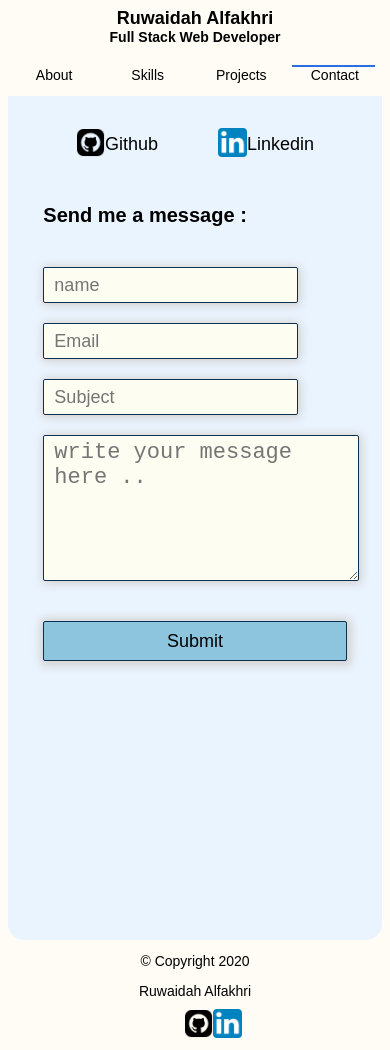
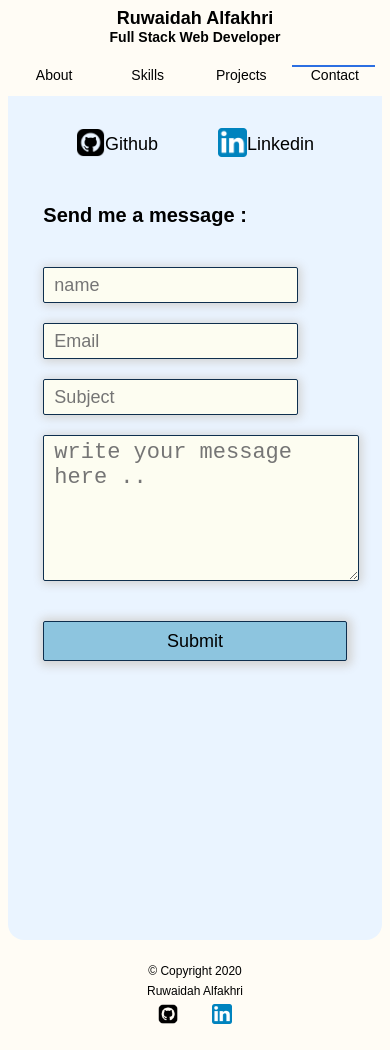
Before and after one commit to Ruwaidah/my-portfolio, a React (Create React App) app: page /contact-me in a window 390 px wide. Built offline with nearby package versions, Linux system fonts and the light colour scheme; a web font is replaced by a local one.

Commit message:
responsive footer

```diff
--- a/src/Components/footer/footer.css
+++ b/src/Components/footer/footer.css
@@ -4,14 +4,13 @@
   flex-direction: column;
   justify-content: center;
   align-items: center;
-    font-family: 'Kodchasan', sans-serif;
+  font-family: "Kodchasan", sans-serif;
 }
 
 .footer-com p {
   font-size: 1.4rem;
   line-height: 3rem;
 }
-
 
 .links {
   margin: 0 auto;
@@ -21,11 +20,41 @@
   padding-top: 3px;
 }
 
-.links img{
+.links img {
   width: 29px;
 }
-
 
 span {
   font-size: 3rem;
 }
+
+@media (max-width: 1100px) {
+  .footer-com .links {
+    width: 10%;
+  }
+}
+
+@media (max-width: 780px) {
+  .footer-com .links img {
+    width: 24px;
+  }
+}
+
+@media (max-width: 600px) {
+  .footer-com p {
+    font-size: 1.2rem;
+    line-height: 2rem;
+  }
+  .footer-com .links {
+    width: 14%;
+  }
+  .footer-com .links img {
+    width: 20px;
+  }
+}
+
+@media (max-width: 400px) {
+  .footer-com .links {
+    width: 20%;
+  }
+}
```
Lines whose indentation alone changed are shown as unchanged.
